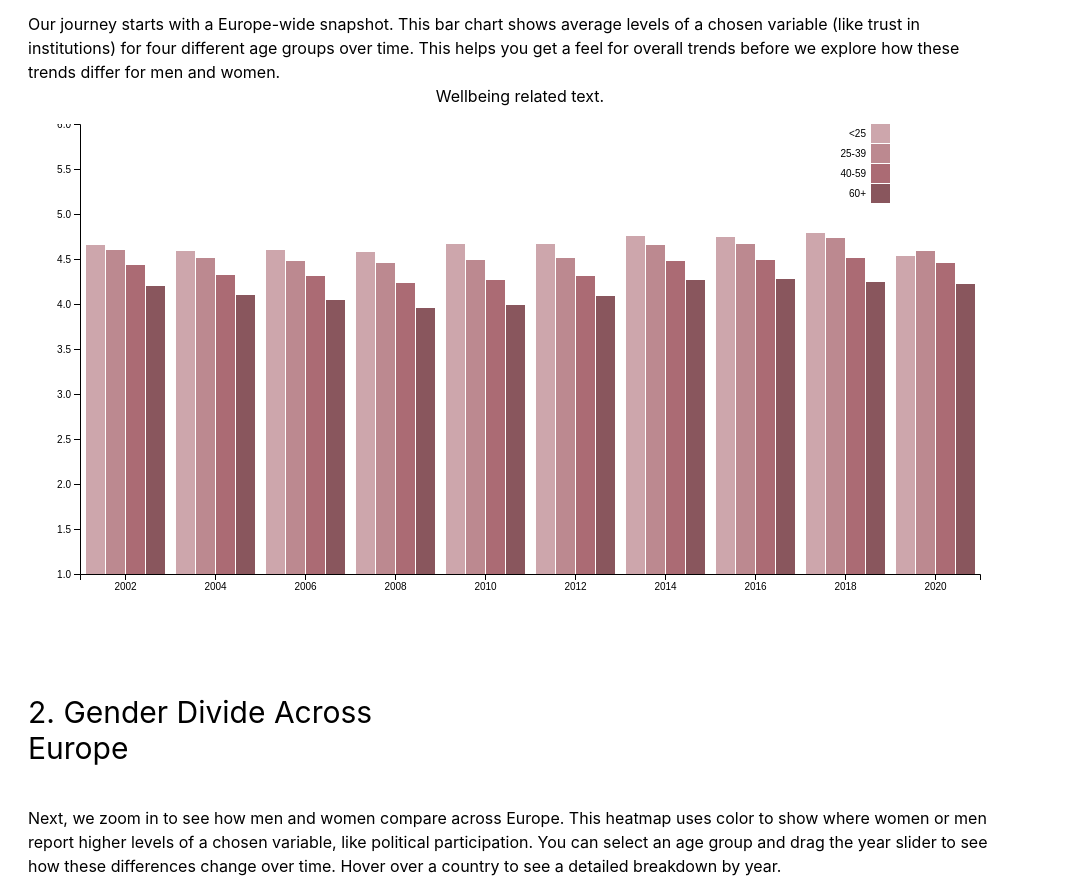
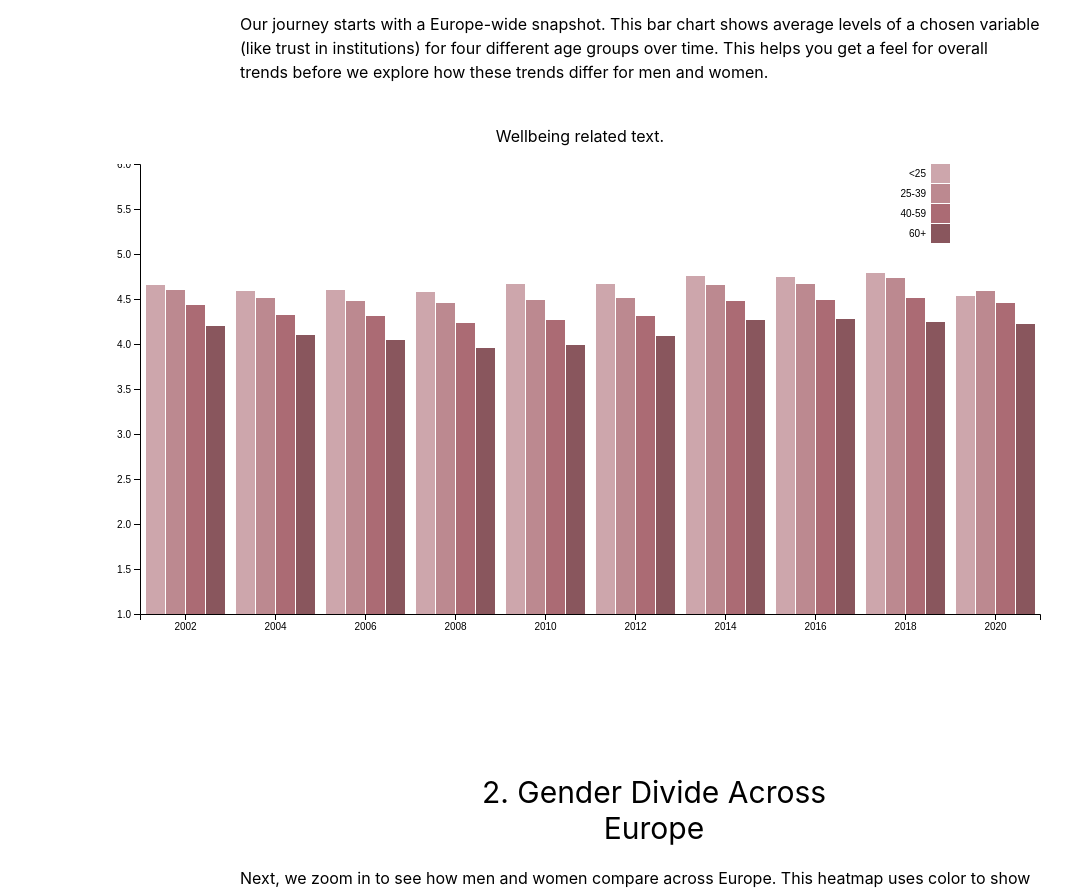
Before and after one commit to com-480-data-visualization/ChartToppers, a React (Create React App) app in the folder website/: page / in a window 1280 px wide. Shown: the part 920-1812 px from the top of the page, without its empty margins (0-1076 px from the left). Built offline with nearby package versions, Linux system fonts and the light colour scheme.

Commit message:
allignment

```diff
--- a/website/src/App.css
+++ b/website/src/App.css
@@ -1,5 +1,10 @@
 .App {
   text-align: center;
+  display: flex;
+  flex-direction: column;
+  align-items: center;
+  justify-content: center;
+  min-height: 100vh;
 }
 
 .App-logo {
@@ -22,12 +27,12 @@
   justify-content: center;
   font-size: calc(10px + 2vmin);
   color: white;
+  padding: 20px;
 }
 
 .App-link {
   color: #61dafb;
 }
-
 
 @keyframes App-logo-spin {
   from {
@@ -37,3 +42,29 @@
     transform: rotate(360deg);
   }
 }
+
+.section {
+  display: flex;
+  flex-direction: column;
+  align-items: center;
+  justify-content: center;
+  width: 100%;
+  max-width: 1200px;
+  margin: 0 auto;
+  padding: 20px;
+}
+
+.component-container {
+  width: 100%;
+  display: flex;
+  justify-content: center;
+  align-items: center;
+  margin-top: 20px;
+}
+
+.text-container {
+  text-align: left;
+  width: 100%;
+  max-width: 800px;
+  margin: 20px auto;
+}
--- a/website/src/App.js
+++ b/website/src/App.js
@@ -35,43 +35,44 @@ function App() {
         </div>
       </header>
 
-      <section>
-        <h2 className="text-3xl w-96 ml-7 mt-5 flex justify-center">
+
+      <section className="section">
+        <h2 className="text-3xl w-96 ml-7 mt-5">
           1. Bar Chart: Setting the Stage
         </h2>
-        <p className="text-base w-3/4 mt-10 text-left ml-7 flex justify-center">
+        <p className="text-base w-3/4 mt-10 text-container">
           Our journey starts with a Europe-wide snapshot. This bar chart shows
           average levels of a chosen variable (like trust in institutions) for
           four different age groups over time. This helps you get a feel for
           overall trends before we explore how these trends differ for men and
           women.
         </p>
-        <div className="component-container flex justify-center">
+        <div className="component-container">
           <BarChart variable={variable} />
         </div>
       </section>
 
-      <section>
-        <h2 className="text-3xl w-96 text-left ml-7 mt-5">
+      <section className="section">
+        <h2 className="text-3xl w-96 ml-7 mt-5">
           2. Gender Divide Across Europe
         </h2>
-        <p className="text-base w-3/4 mt-10 text-left ml-7">
+        <p className="text-base w-3/4 mt-10 text-container">
           Next, we zoom in to see how men and women compare across Europe. This
           heatmap uses color to show where women or men report higher levels of a
           chosen variable, like political participation. You can select an age
           group and drag the year slider to see how these differences change over
           time. Hover over a country to see a detailed breakdown by year.
         </p>
-        <div id="map" className="flex justify-center items-center mt-4">
+        <div id="map" className="component-container">
           <MapComponent variable={variable}/>
         </div>
       </section>
 
-      <section>
-        <h2 className="text-3xl w-96 text-left ml-7 mt-5">
+      <section className="section">
+        <h2 className="text-3xl w-96 ml-7 mt-5">
           3. Ranking the Gender Divide
         </h2>
-        <p className="text-base w-3/4 mt-10 text-left ml-7">
+        <p className="text-base w-3/4 mt-10 text-container">
           This final view lets you compare countries side-by-side. It shows a
           ranked list of European nations based on the chosen variable's gender
           gap in a specific year. Hover over a country to see the exact numbers
```
